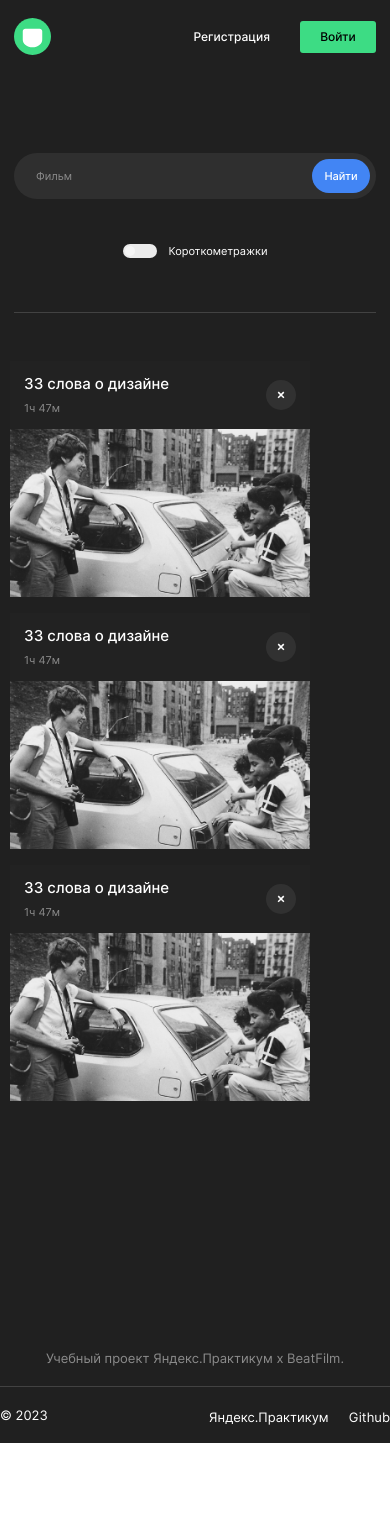
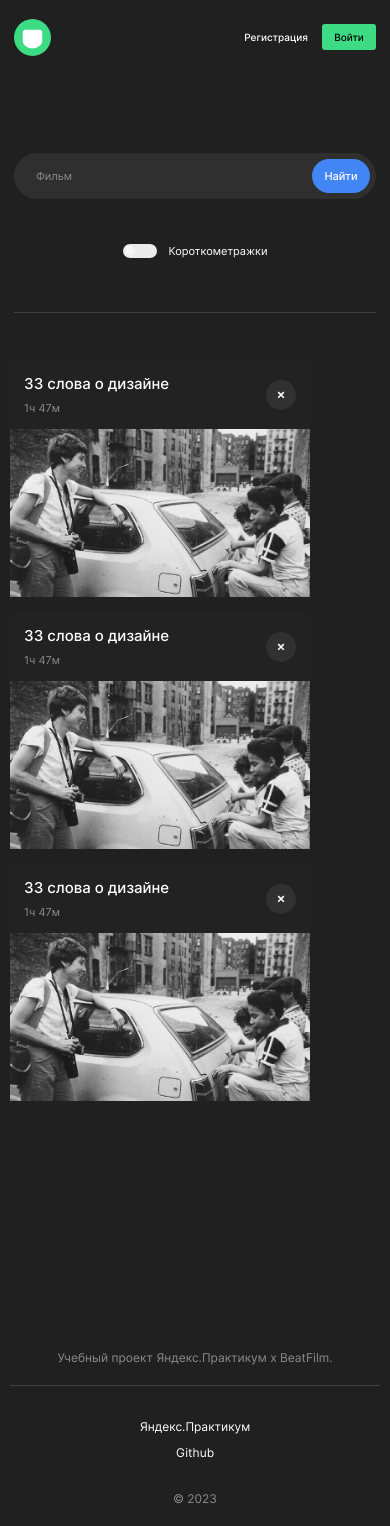
Before and after one commit to BarahBabah/movies-explorer-frontend, a React (Create React App) app: page /saved-movies in a window 390 px wide. Before the commit the page ends 1443 px from the top, so only its background shows below. Built offline with nearby package versions, Linux system fonts and the light colour scheme.

Commit message:
сверстал footer/правки header и page movie

```diff
--- a/src/components/Footer/Footer.css
+++ b/src/components/Footer/Footer.css
@@ -30,8 +30,6 @@
   font-size: 13px;
   font-weight: 400;
   line-height: 16px;
-  letter-spacing: 0px;
-  text-align: left;
 }
 
 .footer__list {
@@ -47,10 +45,46 @@
   font-size: 13px;
   font-weight: 400;
   line-height: 16px;
-  letter-spacing: 0px;
-  text-align: right;
 }
-
 .footer__item:not(:first-child) {
   margin-left: 20px;
 }
+@media screen and (max-width: 1024px) {
+  .footer {
+    margin: 0 30px 0 30px;
+  }
+}
+
+@media screen and (max-width: 1024px) {
+  .footer {
+    margin: 0 10px 0 10px;
+  }
+  .footer__item:not(:first-child) {
+    margin-left: 0;
+    padding-top: 8px;
+  }
+  .footer__container {
+    display: flex;
+    flex-direction: column-reverse;
+    align-items: center;
+  }
+  .footer__text {
+    font-size: 12px;
+    line-height: 15px;
+  }
+  .footer__copyright {
+    padding: 30px 0 20px 0;
+    color: #8b8b8b;
+    font-size: 12px;
+    line-height: 15px;
+  }
+  .footer__list {
+    padding-top: 30px;
+    flex-direction: column;
+    align-items: center;
+  }
+  .footer__link {
+    font-size: 12px;
+    line-height: 15px;
+  }
+}
--- a/src/components/Header/Header.css
+++ b/src/components/Header/Header.css
@@ -1,4 +1,7 @@
 .header {
+  display: flex;
+  flex-direction: column;
+  justify-content: center;
   margin: auto;
   background-color: #202020;
   width: auto;
@@ -8,10 +11,9 @@
 
 .header__container {
   display: flex;
-  padding-top: 18px;
-  padding-bottom: 18px;
+  flex-direction: column;
+  justify-content: center;
   align-items: center;
-  /* width: 100%; */
   flex-direction: row;
   justify-content: space-between;
 }
@@ -26,14 +28,12 @@
   text-decoration: none;
   color: #000000;
   background: #3ddc84;
-  /* x */
   display: flex;
   justify-content: center;
   align-items: center;
   width: 76px;
   height: 32px;
   border-radius: 3px;
-  /* x */
   font-size: 12px;
   font-weight: 500;
   line-height: 16px;
@@ -42,10 +42,8 @@
 
 .header__link {
   padding-right: 30px;
-  /* x */
   text-decoration: none;
   color: #ffffff;
-  /* x */
   font-size: 12px;
   font-weight: 500;
   line-height: 16px;
@@ -72,7 +70,19 @@
 
 @media screen and (max-width: 767px) {
   .header__container {
+    padding: 0 14px 0 14px;
+  }
+  .header__link {
     padding-right: 14px;
-    padding-left: 14px;
+    font-size: 10px;
+    font-weight: 500;
+    line-height: 16px;
+  }
+  .header__button {
+    width: 54px;
+    height: 26px;
+    font-size: 10px;
+    font-weight: 500;
+    line-height: 16px;
   }
 }
--- a/src/components/MoviesCard/MoviesCard.css
+++ b/src/components/MoviesCard/MoviesCard.css
@@ -58,7 +58,7 @@
   }
 }
 
-@media screen and (max-width: 1024px) {
+@media screen and (max-width: 767px) {
   .card__thumbnail {
     height: 168px;
   }
--- a/src/components/MoviesCardList/MoviesCardList.css
+++ b/src/components/MoviesCardList/MoviesCardList.css
@@ -13,7 +13,6 @@
 
 @media screen and (max-width: 1024px) {
   .movies__list {
-    padding: 65px 0 30px 0;
     margin: 0 30px 0 30px;
     grid-auto-columns: 339px;
     grid-auto-rows: 258px;
--- a/src/components/SearchForm/SearchForm.css
+++ b/src/components/SearchForm/SearchForm.css
@@ -127,7 +127,7 @@
   }
 
   .search-form__container {
-    padding-top: 74px;
+    padding-top: 79px;
   }
 
   .search-form__options {
@@ -138,10 +138,6 @@
 @media screen and (max-width: 767px) {
   .search-form {
     margin: 0 14px 0 14px;
-  }
-
-  .search-form__container {
-    padding-top: 79px;
   }
 
   .search-form__options {
```
